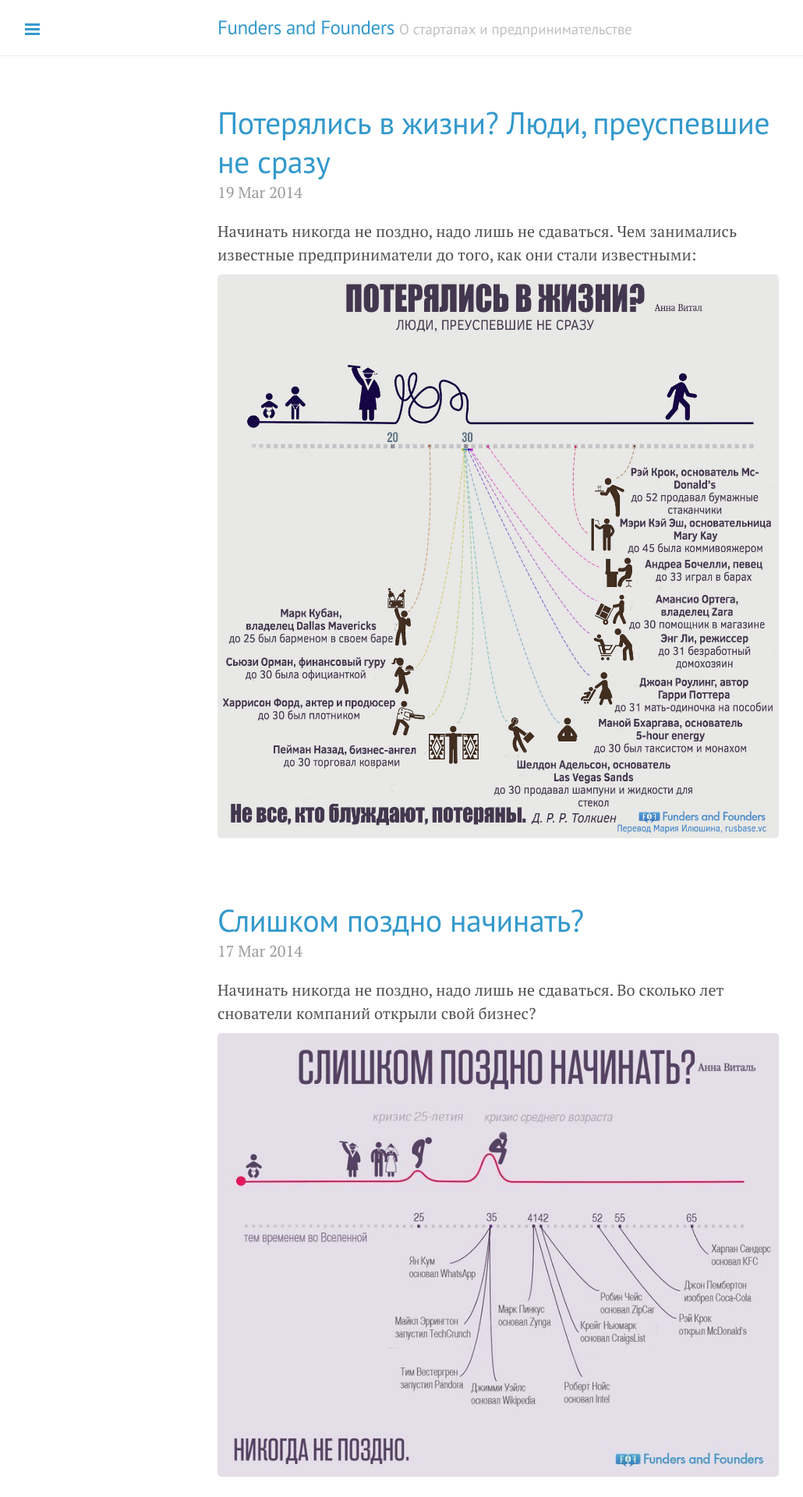
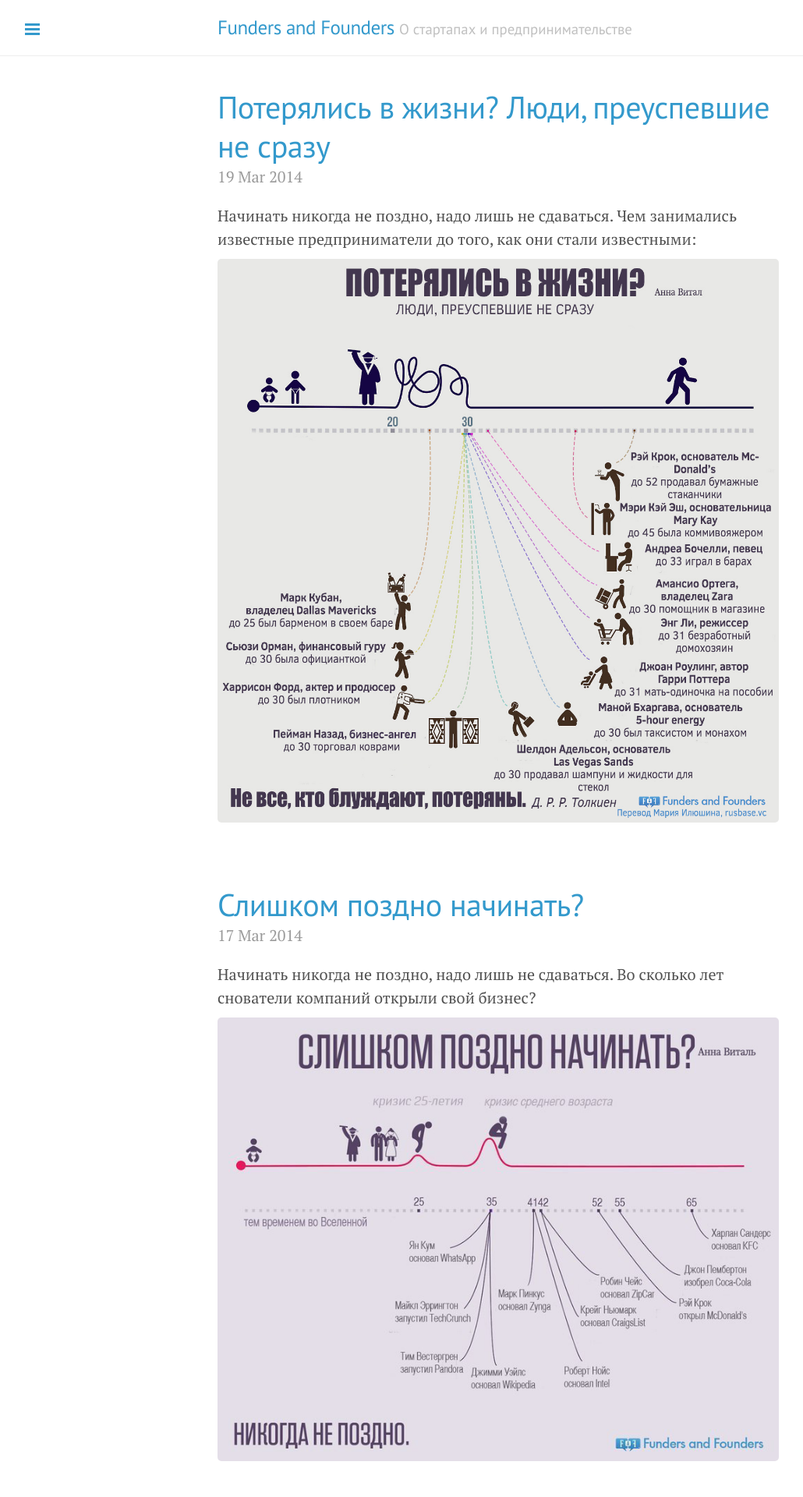
Before and after one commit to Funders-and-Founders/fnfru, a Jekyll site: the page built from index.html, in a window 1280 px wide. Shown: the top 1920 px of the page at 78% size, without its empty margins (1-1031 px from the left). Built offline with Jekyll 4.4.1, drawn with Linux system fonts in a browser that asks for light colours; Markdown is read by kramdown in place of the engine named in the settings; the list of posts is cut into pages by our own code.

Commit message:
Added Google analytics. Fixed too big fonts for mobile. Decresead post top margin for mobile

```diff
--- a/public/css/poole.css
+++ b/public/css/poole.css
@@ -85,7 +85,7 @@
   text-rendering: optimizeLegibility;
 }
 h1 {
-  font-size: 2rem;
+  font-size: 1.7rem;
 }
 h2 {
   margin-top: 1rem;
@@ -98,6 +98,12 @@
 h4, h5, h6 {
   margin-top: 1rem;
   font-size: 1rem;
+}
+
+@media (min-width: 30rem) {
+  h1 {
+    font-size: 2rem;
+  }
 }
 
 /* Body text */
@@ -265,6 +271,22 @@
   margin-right: auto;
 }
 
+.container.content {
+  margin-top: -35px;
+}
+
+@media (min-width: 38rem) {
+  .container.content {
+  	margin-top: -20px;
+  }
+}
+
+@media (min-width: 356rem) {
+  .container.content {
+  	margin-top: 0px;
+  }
+}
+
 
 /*
  * Masthead
```
Also changed, not shown: _layouts/default.html (+11 -0 lines).
